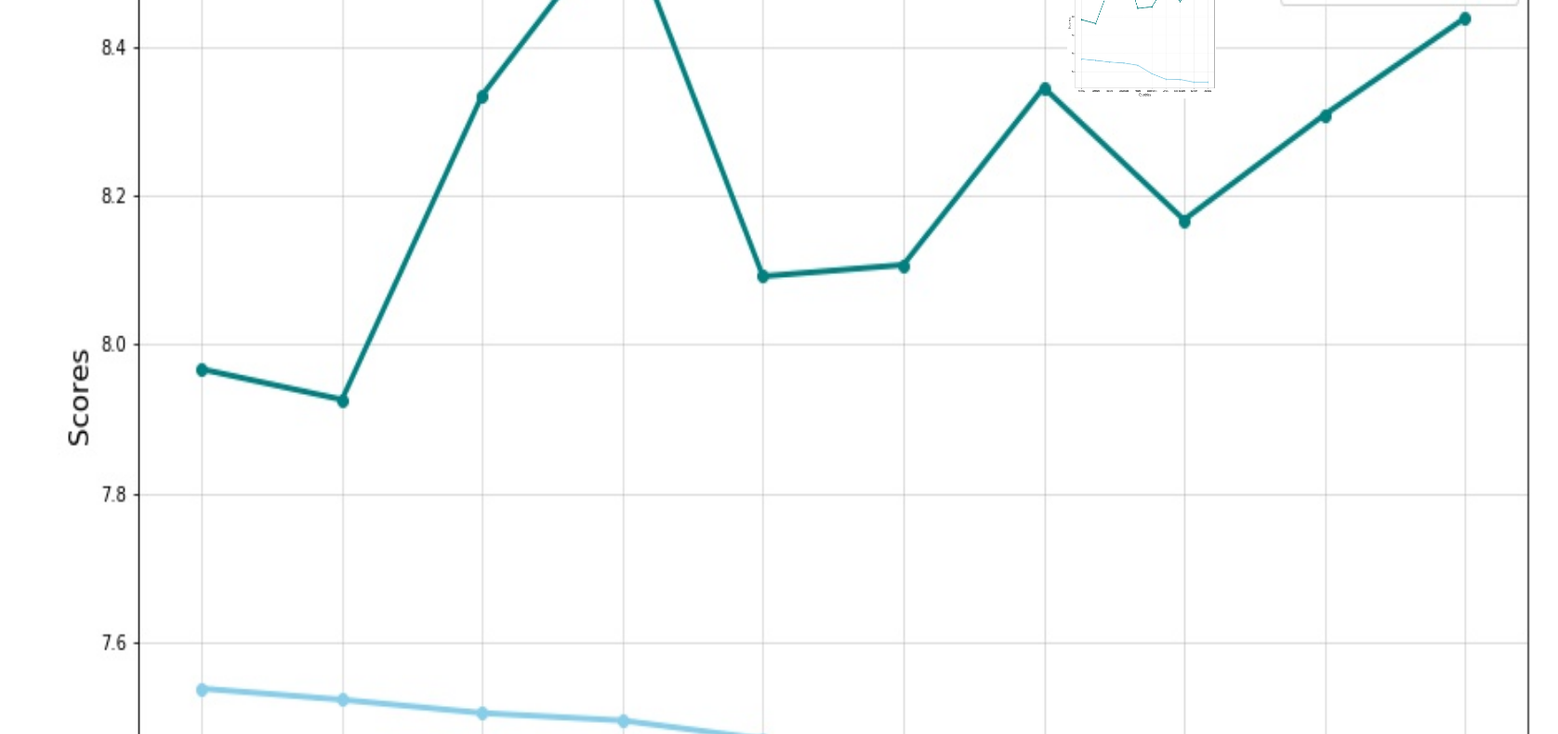
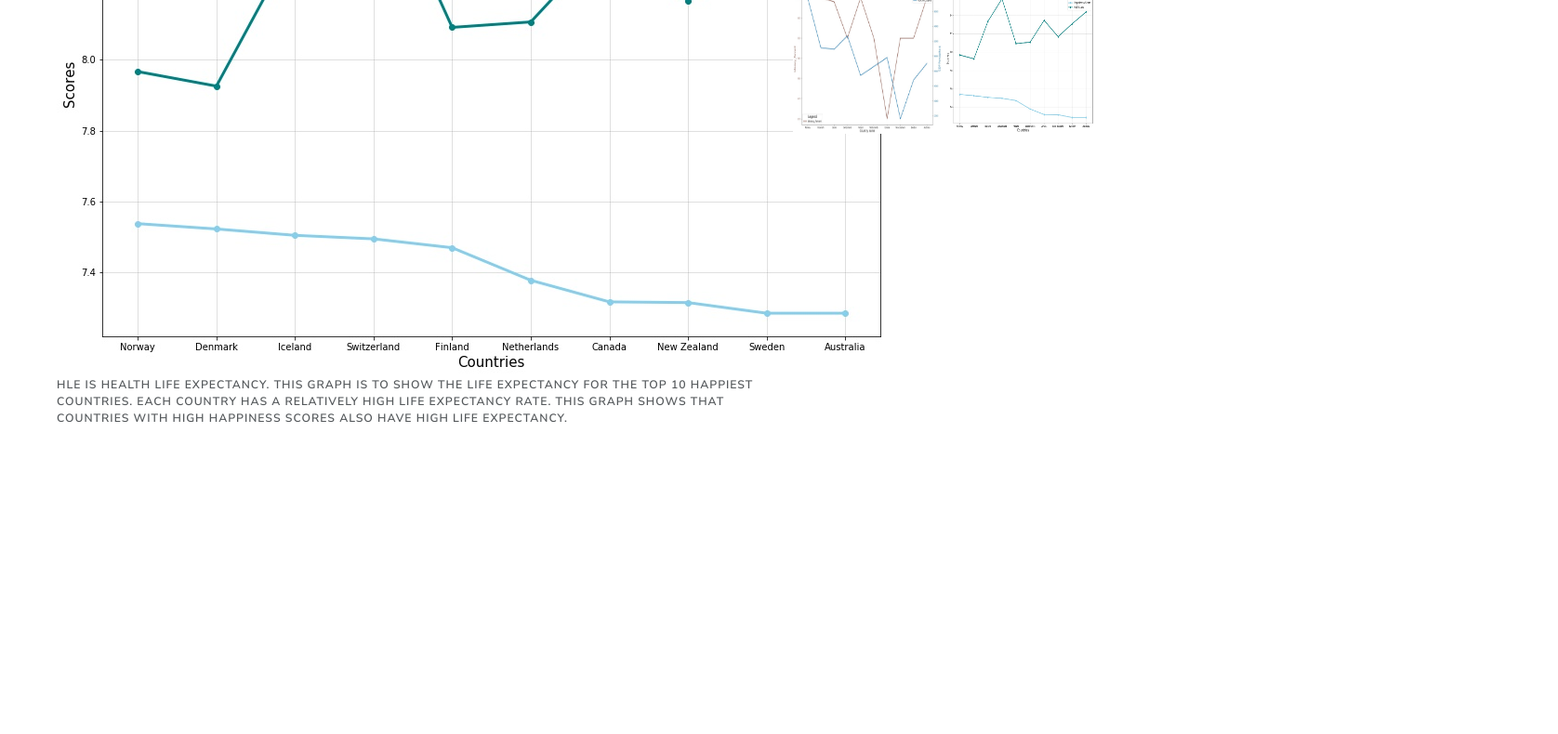
Before and after one commit to tinadelia/projectETL, a plain HTML site: page GDP_web/viz4.html in a window 1280 px wide. Shown: the part 323-1113 px from the top of the page at 93% size, 1676 px wide, since content can reach past the window. After the commit the page ends 823 px from the top, so only its background shows below. Drawn offline with nearby package versions, Linux system fonts and the light colour scheme.

Commit message:
fixed graph

```diff
--- a/GDP_web/viz4.html
+++ b/GDP_web/viz4.html
@@ -29,7 +29,7 @@
                                     <h1 class="title">Happiness Top 10</h1>
                                 </div>
                                 <div class="content">
-                                   <img src="./Resources/Happiness_top.jpg" alt="Happiness Top 10" class="img-responsive" width="1600" height="1300">
+                                   <img src="./Resources/Happiness_top.jpg" alt="Happiness Top 10" class="img-responsive">
                                    <p class="category">HLE is Health Life Expectancy. This graph is to show the life expectancy for the top 10 happiest countries. Each country has a relatively high life expectancy rate. This graph shows that countries with high happiness scores also have high life expectancy.
                                    </p>
                             </div>
```
